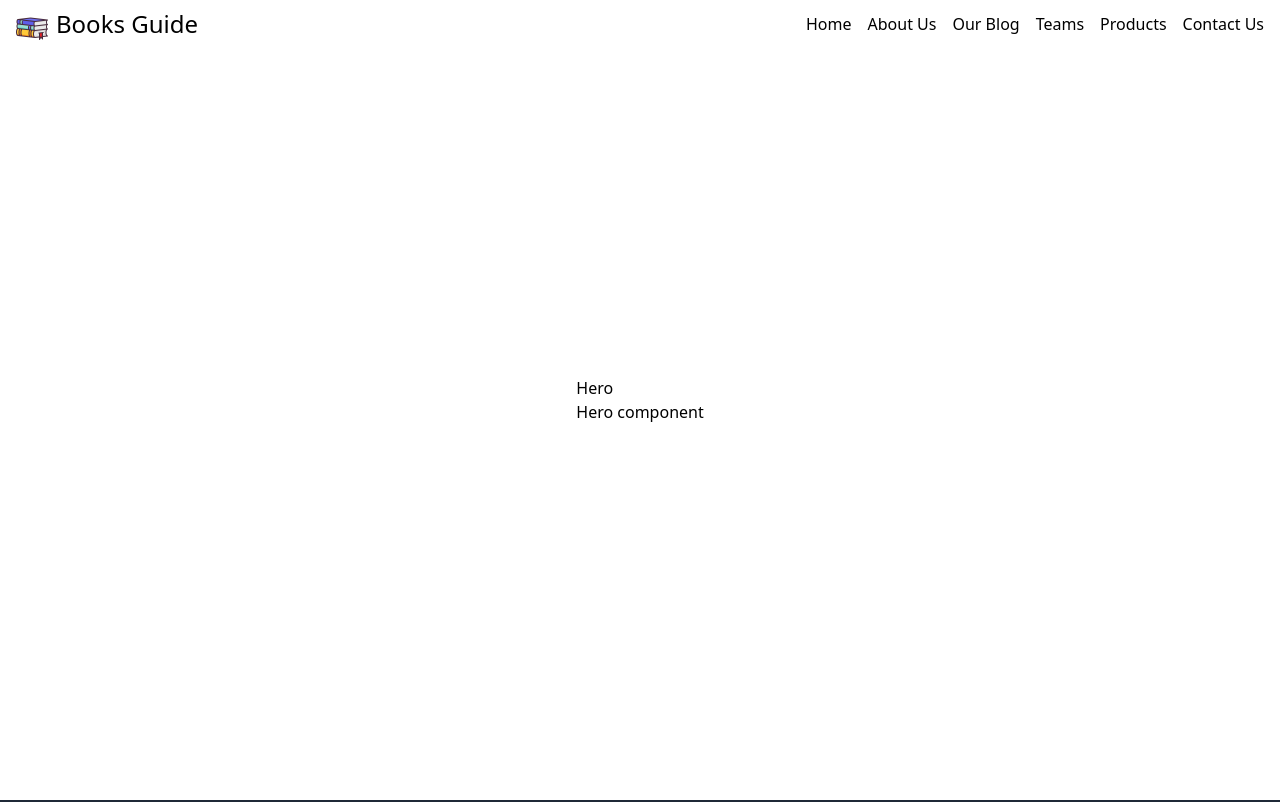
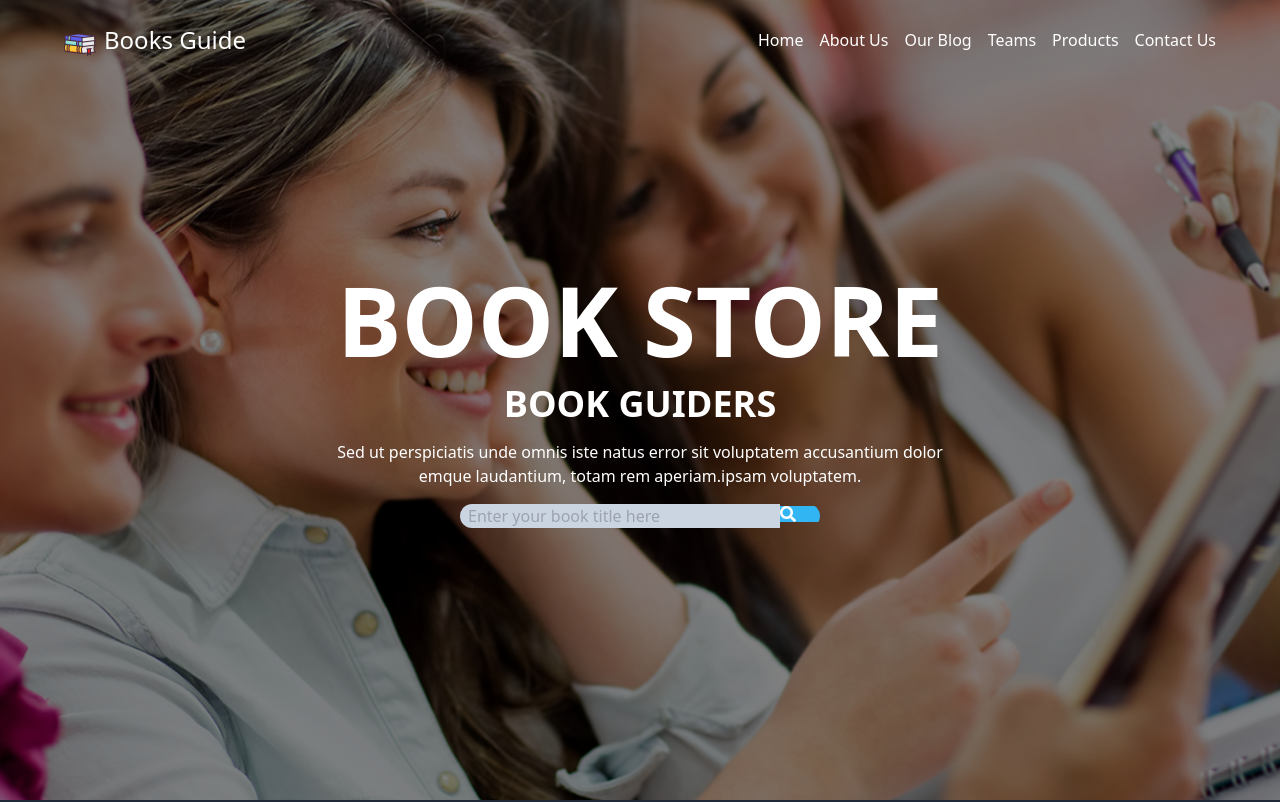
Before and after one commit to emmanuel-cruz-dev/literarium, a React (Vite) app: page / in a window 1280 px wide. Shown: the top 802 px of the page. Built offline with nearby package versions, Linux system fonts and the light colour scheme.

Commit message:
hero banner image agregada con linear-gradient

```diff
--- a/src/components/Header.tsx
+++ b/src/components/Header.tsx
@@ -3,8 +3,8 @@ import { HiMenu } from "react-icons/hi";
 
 const Header = () => {
   return (
-    <header className="absolute top-0 left-0 right-0">
-      <nav className="flex justify-between items-center py-2 px-4">
+    <header className="absolute top-0 left-0 right-0 text-white">
+      <nav className="flex justify-between items-center py-6 px-16">
         <div className="flex items-center gap-2">
           <img
             className="w-8"
--- a/src/components/Hero.tsx
+++ b/src/components/Hero.tsx
@@ -1,9 +1,29 @@
+import { FaSearch } from "react-icons/fa";
+
 const Hero = () => {
   return (
-    <main className="h-screen flex justify-center items-center">
-      <div>
-        <h1>Hero</h1>
-        <p>Hero component</p>
+    <main
+      className="hero h-screen flex justify-center items-center text-white"
+      id="hero"
+    >
+      <div className="flex flex-col items-center gap-4 text-center">
+        <h1 className="text-8xl font-bold uppercase">Book Store</h1>
+        <h2 className="text-4xl font-bold uppercase">Book Guiders</h2>
+        <p className="w-3/5">
+          Sed ut perspiciatis unde omnis iste natus error sit voluptatem
+          accusantium dolor emque laudantium, totam rem aperiam.ipsam
+          voluptatem.
+        </p>
+        <div className="rounded-xl overflow-hidden">
+          <input
+            className="bg-slate-300 text-white w-80 px-2"
+            type="text"
+            placeholder="Enter your book title here"
+          />
+          <button className="background-accent__item w-10">
+            <FaSearch className="text-white h-full" />
+          </button>
+        </div>
       </div>
     </main>
   );
--- a/src/styles/App.css
+++ b/src/styles/App.css
@@ -62,6 +62,22 @@
 /***************************************
  *       Fin: Estilos Globales         *
  ***************************************/
+/***************************************
+ *            Inicio: Hero             *
+ ***************************************/
+
+.hero {
+  background: linear-gradient(rgba(0, 0, 0, 0.5), rgba(0, 0, 0, 0.5)),
+    url("../assets/images/hero-banner.png");
+  background-size: cover;
+  background-position: center;
+  background-repeat: no-repeat;
+  height: 100vh;
+}
+
+/***************************************
+ *             Fin: Hero               *
+ ***************************************/
 
 /***************************************
  *         Inicio: Main Cards          *
```
Also changed, not shown: src/assets/images/hero-banner.png (added).
